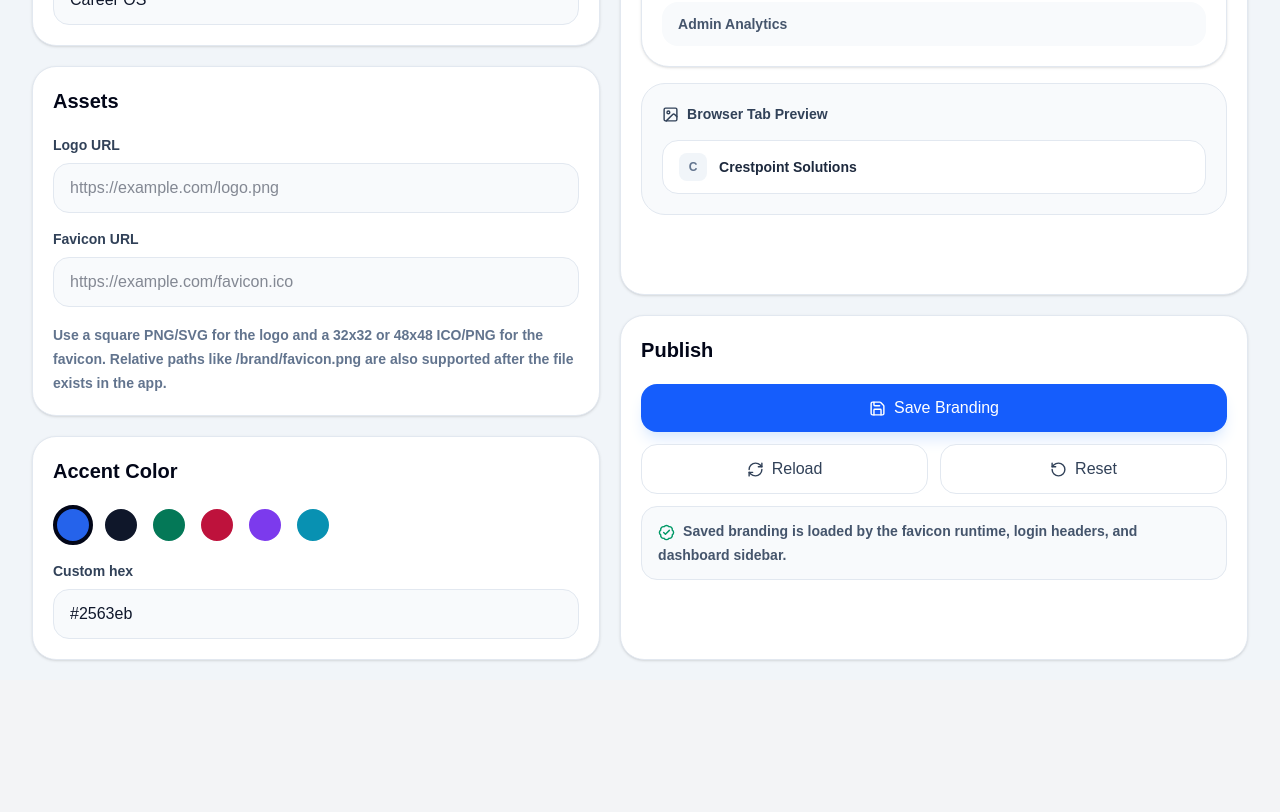
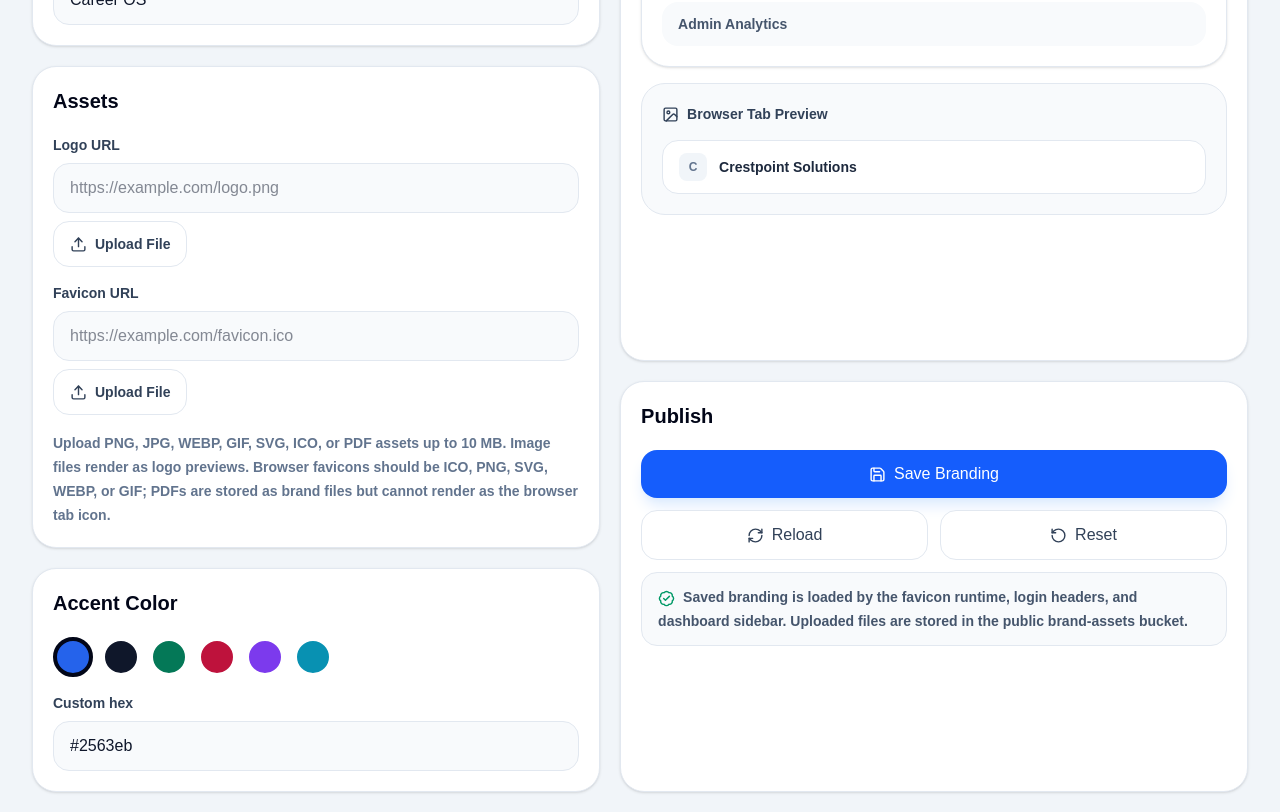
Before and after one commit to mike41192/Crestpoint-solutions-modular-v2, a Next.js app: page /admin/settings/appearance in a window 1280 px wide. Shown: the part 600-1412 px from the top of the page. Before the commit the page ends 1280 px from the top, so only its background shows below. Built offline with nearby package versions, Linux system fonts and the light colour scheme; no server answers.

Commit message:
Add brand asset uploads

```diff
--- a/src/app/admin/settings/appearance/page.tsx
+++ b/src/app/admin/settings/appearance/page.tsx
@@ -4,16 +4,21 @@ import type { ReactNode } from "react"
 import { useEffect, useState } from "react"
 import {
   BadgeCheck,
+  FileText,
   Image as ImageIcon,
   Loader2,
   Paintbrush,
   RefreshCw,
   RotateCcw,
   Save,
+  Upload,
 } from "lucide-react"
 
 import {
+  assetFileName,
   defaultBrandSettings,
+  isBrowserIconUrl,
+  isImageAssetUrl,
   type BrandSettings,
 } from "@/lib/branding/brand-config"
 
@@ -21,6 +26,14 @@ type BrandApiResponse = {
   status: string
   message?: string
   settings?: BrandSettings
+}
+
+type UploadApiResponse = {
+  status: string
+  message?: string
+  publicUrl?: string
+  fileName?: string
+  contentType?: string
 }
 
 const colorPresets = [
@@ -36,6 +49,8 @@ export default function AdminAppearanceSettingsPage() {
   const [settings, setSettings] = useState<BrandSettings>(defaultBrandSettings)
   const [loading, setLoading] = useState(true)
   const [saving, setSaving] = useState(false)
+  const [uploadingLogo, setUploadingLogo] = useState(false)
+  const [uploadingFavicon, setUploadingFavicon] = useState(false)
   const [message, setMessage] = useState("")
   const [error, setError] = useState("")
 
@@ -113,6 +128,48 @@ export default function AdminAppearanceSettingsPage() {
     setSettings(defaultBrandSettings)
     setMessage("Defaults staged. Save changes to publish them.")
     setError("")
+  }
+
+  async function uploadBrandAsset(assetType: "logo" | "favicon", file: File | null) {
+    if (!file) {
+      return
+    }
+
+    const setUploading =
+      assetType === "logo" ? setUploadingLogo : setUploadingFavicon
+
+    setUploading(true)
+    setMessage("")
+    setError("")
+
+    try {
+      const formData = new FormData()
+      formData.append("assetType", assetType)
+      formData.append("file", file)
+
+      const response = await fetch("/api/admin/branding/upload", {
+        method: "POST",
+        body: formData,
+      })
+      const payload = (await response.json()) as UploadApiResponse
+
+      if (!response.ok || payload.status !== "success" || !payload.publicUrl) {
+        throw new Error(payload.message || "Brand asset could not be uploaded.")
+      }
+
+      updateField(assetType === "logo" ? "logoUrl" : "faviconUrl", payload.publicUrl)
+      setMessage(
+        `${payload.fileName || file.name} uploaded and staged. Save branding to publish it.`,
+      )
+    } catch (uploadError) {
+      setError(
+        uploadError instanceof Error
+          ? uploadError.message
+          : "Brand asset could not be uploaded.",
+      )
+    } finally {
+      setUploading(false)
+    }
   }
 
   useEffect(() => {
@@ -196,22 +253,27 @@ export default function AdminAppearanceSettingsPage() {
 
             <Panel title="Assets">
               <div className="grid gap-4">
-                <TextField
+                <AssetField
                   label="Logo URL"
                   value={settings.logoUrl}
                   onChange={(value) => updateField("logoUrl", value)}
+                  onUpload={(file) => uploadBrandAsset("logo", file)}
+                  uploading={uploadingLogo}
                   placeholder="https://example.com/logo.png"
                 />
-                <TextField
+                <AssetField
                   label="Favicon URL"
                   value={settings.faviconUrl}
                   onChange={(value) => updateField("faviconUrl", value)}
+                  onUpload={(file) => uploadBrandAsset("favicon", file)}
+                  uploading={uploadingFavicon}
                   placeholder="https://example.com/favicon.ico"
                 />
                 <p className="text-sm font-semibold leading-6 text-slate-500">
-                  Use a square PNG/SVG for the logo and a 32x32 or 48x48 ICO/PNG
-                  for the favicon. Relative paths like /brand/favicon.png are
-                  also supported after the file exists in the app.
+                  Upload PNG, JPG, WEBP, GIF, SVG, ICO, or PDF assets up to 10 MB.
+                  Image files render as logo previews. Browser favicons should be
+                  ICO, PNG, SVG, WEBP, or GIF; PDFs are stored as brand files but
+                  cannot render as the browser tab icon.
                 </p>
               </div>
             </Panel>
@@ -303,12 +365,14 @@ export default function AdminAppearanceSettingsPage() {
                   </div>
                   <div className="flex items-center gap-3 rounded-2xl border border-slate-200 bg-white px-4 py-3">
                     <div className="flex h-7 w-7 items-center justify-center overflow-hidden rounded-lg bg-slate-100">
-                      {settings.faviconUrl ? (
+                      {settings.faviconUrl && isBrowserIconUrl(settings.faviconUrl) ? (
                         <img
                           src={settings.faviconUrl}
                           alt=""
                           className="h-full w-full object-contain"
                         />
+                      ) : settings.faviconUrl ? (
+                        <FileText size={15} className="text-slate-500" />
                       ) : (
                         <span className="text-xs font-black text-slate-500">
                           {settings.shortName.slice(0, 1)}
@@ -357,7 +421,8 @@ export default function AdminAppearanceSettingsPage() {
                 <div className="rounded-2xl border border-slate-200 bg-slate-50 px-4 py-3 text-sm font-semibold leading-6 text-slate-600">
                   <BadgeCheck className="mr-2 inline text-emerald-600" size={17} />
                   Saved branding is loaded by the favicon runtime, login
-                  headers, and dashboard sidebar.
+                  headers, and dashboard sidebar. Uploaded files are stored in
+                  the public brand-assets bucket.
                 </div>
               </div>
             </Panel>
@@ -408,8 +473,56 @@ function TextField({
   )
 }
 
+function AssetField({
+  label,
+  value,
+  onChange,
+  onUpload,
+  uploading,
+  placeholder,
+}: {
+  label: string
+  value: string
+  onChange: (value: string) => void
+  onUpload: (file: File | null) => void
+  uploading: boolean
+  placeholder: string
+}) {
+  return (
+    <div className="grid gap-2">
+      <TextField
+        label={label}
+        value={value}
+        onChange={onChange}
+        placeholder={placeholder}
+      />
+      <div className="flex flex-col gap-2 sm:flex-row sm:items-center">
+        <label className="inline-flex w-fit cursor-pointer items-center justify-center gap-2 rounded-2xl border border-slate-200 bg-white px-4 py-3 text-sm font-black text-slate-700 hover:bg-slate-50">
+          {uploading ? <Loader2 size={17} className="animate-spin" /> : <Upload size={17} />}
+          Upload File
+          <input
+            type="file"
+            accept=".png,.jpg,.jpeg,.webp,.gif,.svg,.ico,.pdf,image/png,image/jpeg,image/webp,image/gif,image/svg+xml,image/x-icon,application/pdf"
+            className="sr-only"
+            disabled={uploading}
+            onChange={(event) => {
+              onUpload(event.target.files?.[0] || null)
+              event.target.value = ""
+            }}
+          />
+        </label>
+        {value ? (
+          <span className="min-w-0 truncate text-xs font-bold text-slate-500">
+            Current: {assetFileName(value)}
+          </span>
+        ) : null}
+      </div>
+    </div>
+  )
+}
+
 function BrandPreviewMark({ settings }: { settings: BrandSettings }) {
-  if (settings.logoUrl) {
+  if (settings.logoUrl && isImageAssetUrl(settings.logoUrl)) {
     return (
       <div className="flex h-14 w-14 shrink-0 items-center justify-center overflow-hidden rounded-2xl bg-white">
         <img
@@ -417,6 +530,14 @@ function BrandPreviewMark({ settings }: { settings: BrandSettings }) {
           alt=""
           className="h-full w-full object-contain p-1"
         />
+      </div>
+    )
+  }
+
+  if (settings.logoUrl) {
+    return (
+      <div className="flex h-14 w-14 shrink-0 items-center justify-center rounded-2xl bg-white text-slate-600">
+        <FileText size={24} />
       </div>
     )
   }
--- /dev/null
+++ b/src/app/api/admin/branding/upload/route.ts
@@ -0,0 +1,126 @@
+import {
+  BRAND_ASSETS_BUCKET,
+  assetFileName,
+} from "@/lib/branding/brand-config"
+import { requireAdminUser } from "@/lib/security/admin-auth"
+import { createSupabaseAdminClient } from "@/lib/supabase/admin"
+
+const NO_STORE_HEADERS = {
+  "Cache-Control": "no-store, max-age=0",
+}
+
+const MAX_FILE_SIZE = 10 * 1024 * 1024
+
+const ALLOWED_TYPES: Record<string, string> = {
+  "image/png": "png",
+  "image/jpeg": "jpg",
+  "image/webp": "webp",
+  "image/gif": "gif",
+  "image/svg+xml": "svg",
+  "image/x-icon": "ico",
+  "image/vnd.microsoft.icon": "ico",
+  "application/pdf": "pdf",
+}
+
+function cleanAssetType(value: FormDataEntryValue | null) {
+  return value === "favicon" ? "favicon" : "logo"
+}
+
+function cleanFileName(value: string) {
+  return value
+    .trim()
+    .toLowerCase()
+    .replace(/[^a-z0-9._-]+/g, "-")
+    .replace(/^-+|-+$/g, "")
+    .slice(0, 80)
+}
+
+export async function POST(request: Request) {
+  const admin = await requireAdminUser()
+
+  if (!admin.ok) {
+    return admin.response
+  }
+
+  try {
+    const formData = await request.formData()
+    const file = formData.get("file")
+    const assetType = cleanAssetType(formData.get("assetType"))
+
+    if (!(file instanceof File)) {
+      return Response.json(
+        {
+          status: "error",
+          message: "A file is required.",
+        },
+        { status: 400, headers: NO_STORE_HEADERS },
+      )
+    }
+
+    if (file.size <= 0 || file.size > MAX_FILE_SIZE) {
+      return Response.json(
+        {
+          status: "error",
+          message: "Brand uploads must be between 1 byte and 10 MB.",
+        },
+        { status: 400, headers: NO_STORE_HEADERS },
+      )
+    }
+
+    const extension = ALLOWED_TYPES[file.type]
+
+    if (!extension) {
+      return Response.json(
+        {
+          status: "error",
+          message:
+            "Upload a PNG, JPG, WEBP, GIF, SVG, ICO, or PDF brand asset.",
+        },
+        { status: 400, headers: NO_STORE_HEADERS },
+      )
+    }
+
+    const supabase = createSupabaseAdminClient()
+    const originalName = cleanFileName(assetFileName(file.name)) || `${assetType}.${extension}`
+    const baseName = originalName.replace(/\.[a-z0-9]+$/i, "")
+    const path = `${assetType}/${Date.now()}-${crypto.randomUUID()}-${baseName}.${extension}`
+    const arrayBuffer = await file.arrayBuffer()
+
+    const { error } = await supabase.storage
+      .from(BRAND_ASSETS_BUCKET)
+      .upload(path, arrayBuffer, {
+        cacheControl: "31536000",
+        contentType: file.type,
+        upsert: false,
+      })
+
+    if (error) {
+      throw new Error(error.message)
+    }
+
+    const { data } = supabase.storage.from(BRAND_ASSETS_BUCKET).getPublicUrl(path)
+
+    return Response.json(
+      {
+        status: "success",
+        message: "Brand asset uploaded.",
+        assetType,
+        fileName: file.name,
+        contentType: file.type,
+        publicUrl: data.publicUrl,
+      },
+      { headers: NO_STORE_HEADERS },
+    )
+  } catch (error) {
+    return Response.json(
+      {
+        status: "error",
+        message:
+          error instanceof Error
+            ? error.message
+            : "Brand asset upload failed.",
+      },
+      { status: 500, headers: NO_STORE_HEADERS },
+    )
+  }
+}
--- a/src/lib/branding/brand-config.ts
+++ b/src/lib/branding/brand-config.ts
@@ -19,8 +19,11 @@ export const defaultBrandSettings: BrandSettings = {
 }
 
 export const BRAND_SETTING_ID = "global"
+export const BRAND_ASSETS_BUCKET = "brand-assets"
 
 const HEX_COLOR_PATTERN = /^#[0-9a-fA-F]{6}$/
+const IMAGE_ASSET_PATTERN = /\.(png|jpe?g|webp|gif|svg|ico)(\?.*)?$/i
+const ICON_ASSET_PATTERN = /\.(ico|png|svg|webp|gif)(\?.*)?$/i
 
 export function cleanBrandText(value: unknown, fallback: string, maxLength = 80) {
   if (typeof value !== "string") {
@@ -121,3 +124,26 @@ export function toBrandSettingsRow(settings: BrandSettings, updatedBy: string |
     updated_at: new Date().toISOString(),
   }
 }
+
+export function isImageAssetUrl(value: string) {
+  return IMAGE_ASSET_PATTERN.test(value)
+}
+
+export function isBrowserIconUrl(value: string) {
+  return ICON_ASSET_PATTERN.test(value)
+}
+
+export function assetFileName(value: string) {
+  if (!value) {
+    return ""
+  }
+
+  try {
+    const url = value.startsWith("/") ? new URL(value, "https://local.app") : new URL(value)
+    const segment = url.pathname.split("/").filter(Boolean).pop()
+
+    return segment ? decodeURIComponent(segment) : value
+  } catch {
+    return value.split("/").filter(Boolean).pop() || value
+  }
+}
```
Also changed, not shown: src/components/branding/BrandIdentity.tsx (+13 -2 lines), src/components/branding/BrandRuntime.tsx (+5 -2 lines), 1 other file (tests, documents, lock files or other folders).
